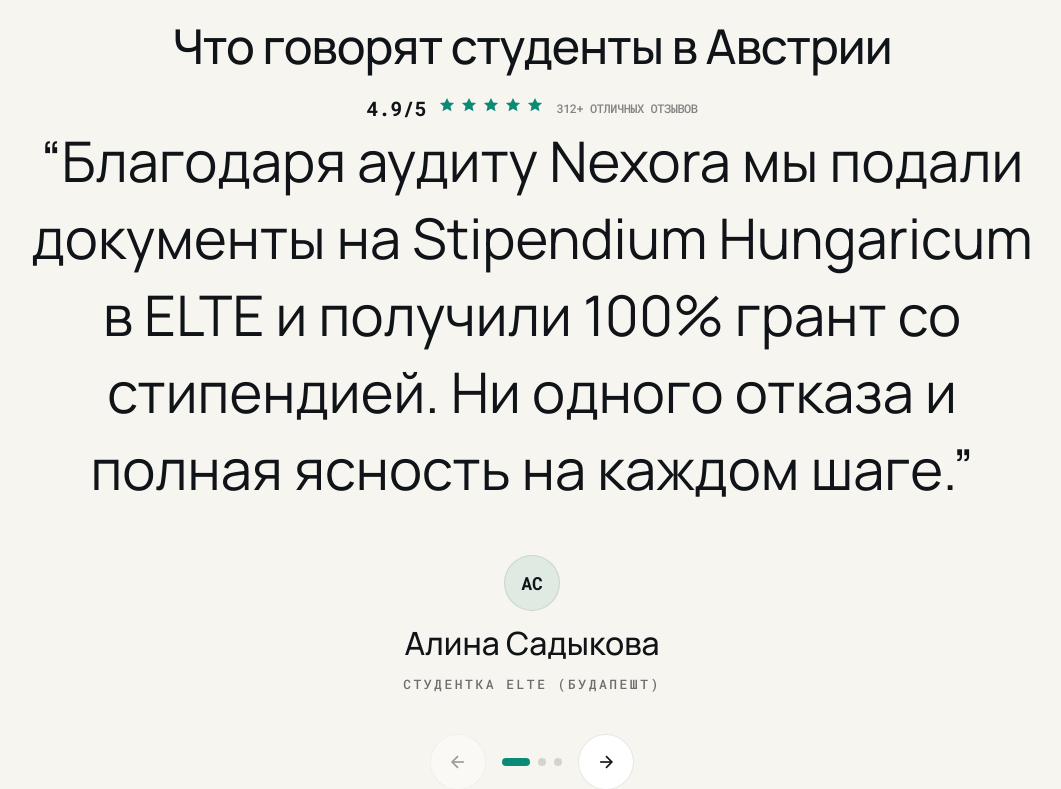
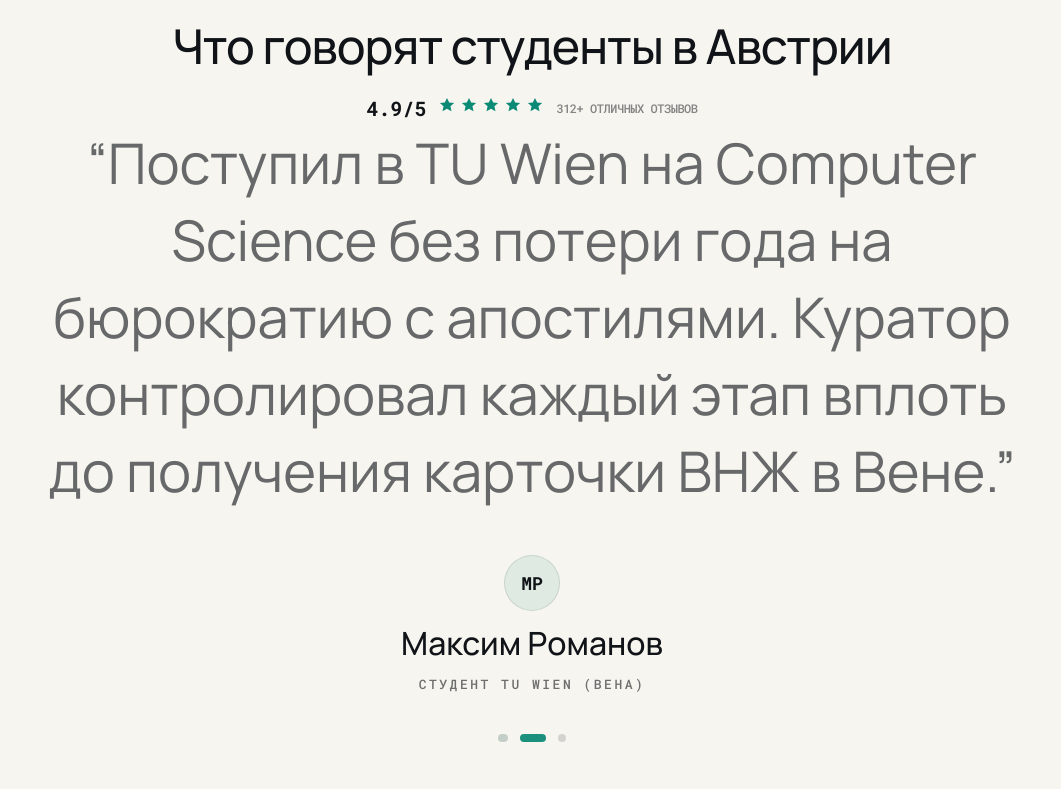
Before and after one commit to McQueeeeeen/nexora, a Next.js app: page /austria in a window 1280 px wide. Shown: the part 7751-8540 px from the top of the page, without its empty margins (108-1169 px from the left). Built offline with nearby package versions, Linux system fonts and the light colour scheme.

Commit message:
reviews: dots plus autoplay, arrows removed

```diff
--- a/components/Hero.tsx
+++ b/components/Hero.tsx
@@ -256,12 +256,16 @@
           <path d="M -20,470 C 180,450 320,470 500,440 S 800,380 1020,400"
             fill="none" stroke="#2D9CDB" strokeOpacity="0.25" strokeWidth="10" strokeLinecap="round" />
           {[
-            [120, 300, "Линц"], [60, 470, "Инсбрук"], [330, 540, "Грац"],
-            [800, 540, "Сегед"], [880, 430, "Дебрецен"], [700, 580, "Печ"],
-          ].map(([cx, cy, name]) => (
-            <g key={name as string}>
-              <circle cx={cx as number} cy={cy as number} r="4" fill="rgba(16,20,24,0.3)" />
-              <text x={(cx as number) + 12} y={(cy as number) + 5} fill="rgba(16,20,24,0.45)"
+            { cx: 120, cy: 300, name: "Линц", lx: 132, ly: 305, anchor: undefined },
+            { cx: 60, cy: 470, name: "Инсбрук", lx: 60, ly: 498, anchor: "middle" },
+            { cx: 330, cy: 540, name: "Грац", lx: 342, ly: 545, anchor: undefined },
+            { cx: 800, cy: 540, name: "Сегед", lx: 812, ly: 545, anchor: undefined },
+            { cx: 880, cy: 430, name: "Дебрецен", lx: 830, ly: 462, anchor: undefined },
+            { cx: 700, cy: 580, name: "Печ", lx: 712, ly: 585, anchor: undefined },
+          ].map(({ cx, cy, name, lx, ly, anchor }) => (
+            <g key={name}>
+              <circle cx={cx} cy={cy} r="4" fill="rgba(16,20,24,0.3)" />
+              <text x={lx} y={ly} textAnchor={anchor} fill="rgba(16,20,24,0.45)"
                 fontSize="15" letterSpacing="2" fontFamily="var(--font-mono), monospace">{name}</text>
             </g>
           ))}
--- a/components/Reviews.tsx
+++ b/components/Reviews.tsx
@@ -1,13 +1,25 @@
 "use client";
-import { useState } from "react";
+import { useEffect, useRef, useState } from "react";
 import { quotes } from "../app/data";
-import { Y, ArrowIcon, Stars } from "./ui";
+import { Y, Stars } from "./ui";
 
-// Отзывы на бумаге: заголовок, звёзды, аватар с инициалами, стрелки и дотсы.
+// Отзывы: дотсы + автопрокрутка 6.5с как у эталона (стрелки убраны).
 export default function Reviews({ title, detailed = false }: { title?: string; detailed?: boolean }) {
   const [i, setI] = useState(0);
+  const timer = useRef(0);
   const q = quotes[i];
   const initials = q.author.split(" ").map((w) => w[0]).join("");
+
+  const go = (d: number) => {
+    setI(d);
+    window.clearTimeout(timer.current);
+    timer.current = window.setTimeout(() => setI((v) => (v + 1) % quotes.length), 6500);
+  };
+
+  useEffect(() => {
+    timer.current = window.setTimeout(() => setI((v) => (v + 1) % quotes.length), 6500);
+    return () => window.clearTimeout(timer.current);
+  }, []);
 
   return (
     <section id="reviews" className="relative flex min-h-[80vh] items-center overflow-hidden py-24 lg:min-h-[100vh] lg:py-40">
@@ -33,29 +45,18 @@
           <span className="text-[22px] font-medium sm:text-[26px] lg:text-[32px]">{q.author}</span>
           <span className="font-mono text-[12px] uppercase tracking-[2.5px] text-[#101418]/60 lg:text-[13px]">{q.role}</span>
         </div>
-        <div className="mt-10 flex items-center justify-center gap-4">
-          <button onClick={() => setI((i - 1 + quotes.length) % quotes.length)} aria-label="Предыдущий отзыв"
-            className="hidden h-14 w-14 items-center justify-center rounded-full border border-[#101418]/10 bg-white transition-all duration-200 lg:flex"
-            style={i === 0 ? { opacity: 0.4, cursor: "default" } : undefined}>
-            <span aria-hidden><ArrowIcon className="h-5 w-5 rotate-180" /></span>
-          </button>
-          <div className="flex items-center gap-2">
+        <div className="mt-10 flex items-center justify-center gap-3">
           {quotes.map((_, d) => (
             <button
               key={d}
-              onClick={() => setI(d)}
+              onClick={() => go(d)}
               aria-label={`Отзыв ${d + 1}`}
-              className="h-2 rounded transition-all duration-300"
+              className="relative h-2 rounded transition-all duration-300 after:absolute after:-inset-3 after:content-['']"
               style={d === i
                 ? { width: 28, background: Y }
                 : { width: 8, background: "rgba(16,20,24,0.15)" }}
             />
           ))}
-          </div>
-          <button onClick={() => setI((i + 1) % quotes.length)} aria-label="Следующий отзыв"
-            className="hidden h-14 w-14 items-center justify-center rounded-full border border-[#101418]/10 bg-white transition-all duration-200 hover:scale-110 lg:flex">
-            <span aria-hidden><ArrowIcon className="h-5 w-5" /></span>
-          </button>
         </div>
       </div>
     </section>
```
